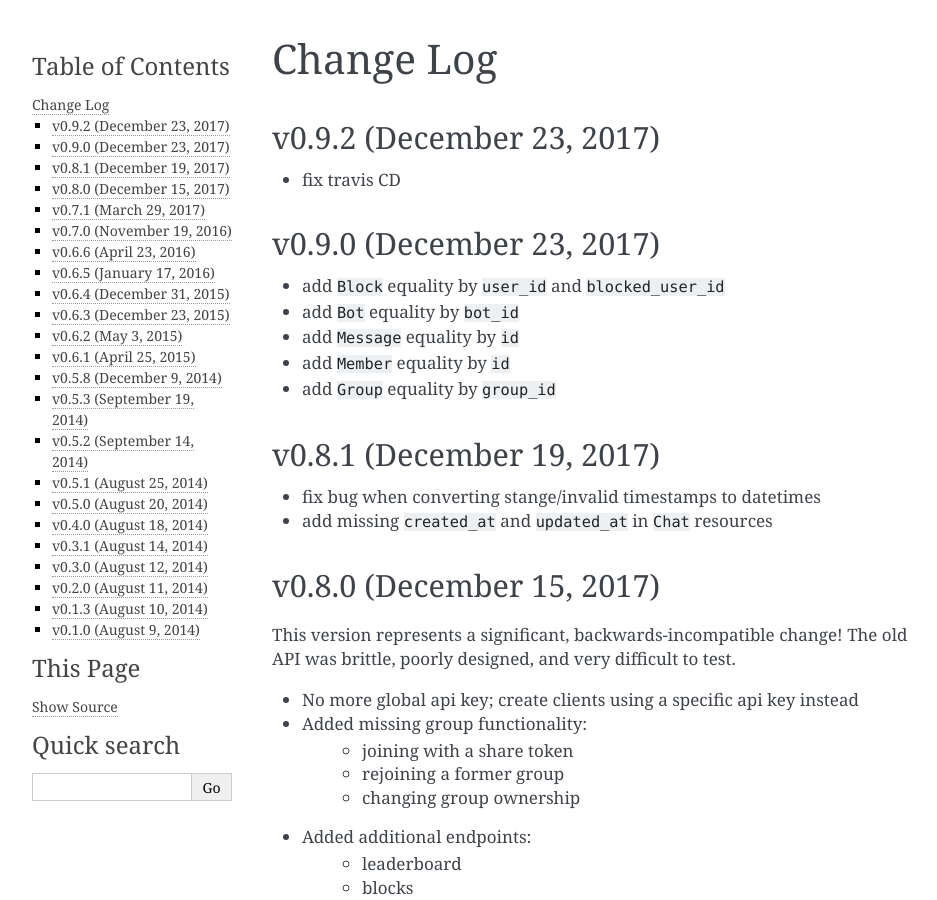
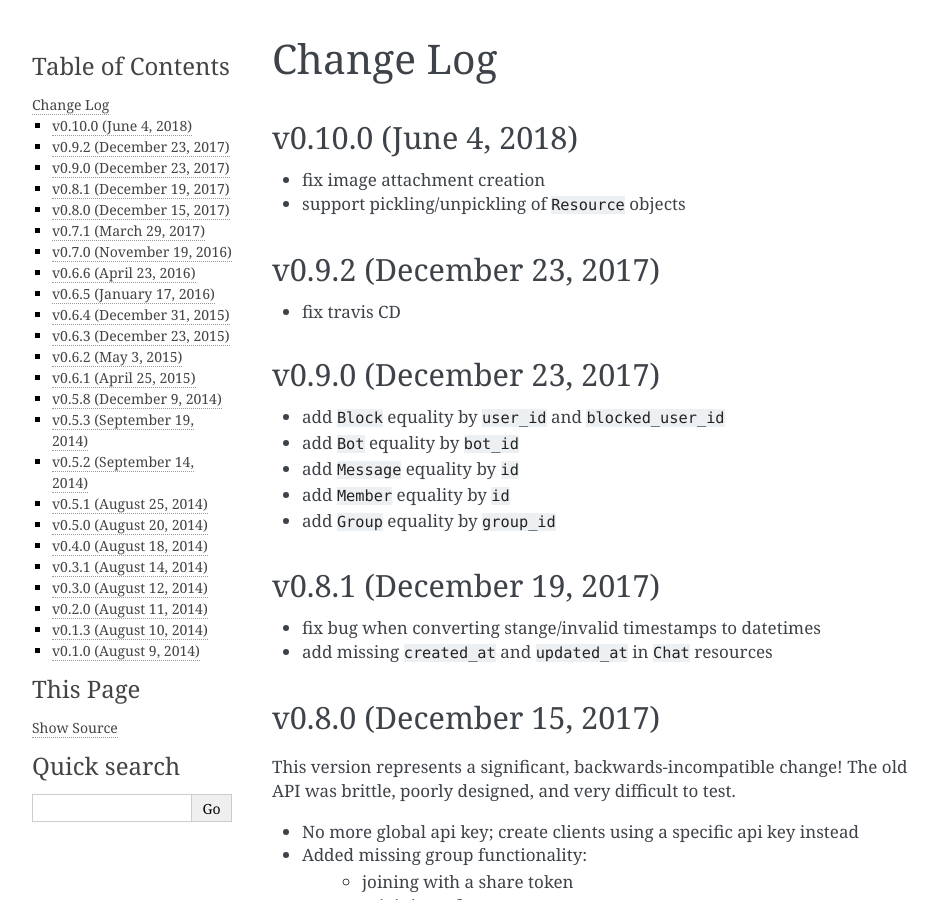
Before and after one commit to rhgrant10/Groupy, a Sphinx documentation site: the page built from docs/pages/changelog.rst, in a window 1280 px wide and 900 px high. Shown: the whole window, without its empty margins (148-1085 px from the left). Built offline with Sphinx 7.4.7, drawn with Linux system fonts in a browser that asks for light colours.

Commit message:
Bump version and update changelog

```diff
--- a/CHANGELOG.rst
+++ b/CHANGELOG.rst
@@ -1,6 +1,12 @@
 ==========
 Change Log
 ==========
+
+v0.10.0 (June 4, 2018)
+======================
+
+- fix image attachment creation
+- support pickling/unpickling of ``Resource`` objects
 
 v0.9.2 (December 23, 2017)
 ==========================
--- a/docs/conf.py
+++ b/docs/conf.py
@@ -61,9 +61,9 @@
 # built documents.
 #
 # The short X.Y version.
-version = '0.9.2'
+version = '0.10.0'
 # The full version, including alpha/beta/rc tags.
-release = '0.9.2'
+release = '0.10.0'
 
 # The language for content autogenerated by Sphinx. Refer to documentation
 # for a list of supported languages.
--- a/groupy/__init__.py
+++ b/groupy/__init__.py
@@ -11,4 +11,4 @@
 from .api import attachments  # noqa: F401
 
 
-__version__ = '0.9.2'
+__version__ = '0.10.0'
--- a/setup.cfg
+++ b/setup.cfg
@@ -1,5 +1,5 @@
 [bumpversion]
-current_version = 0.9.2
+current_version = 0.10.0
 commit = False
 tag = False
 
--- a/setup.py
+++ b/setup.py
@@ -19,7 +19,7 @@
 
 setup(
     name='GroupyAPI',
-    version='0.9.2',
+    version='0.10.0',
     description='The simple yet powerful wrapper for the GroupMe API',
     long_description=readme + '\n\n' + changelog,
     author='Robert Grant',
```
